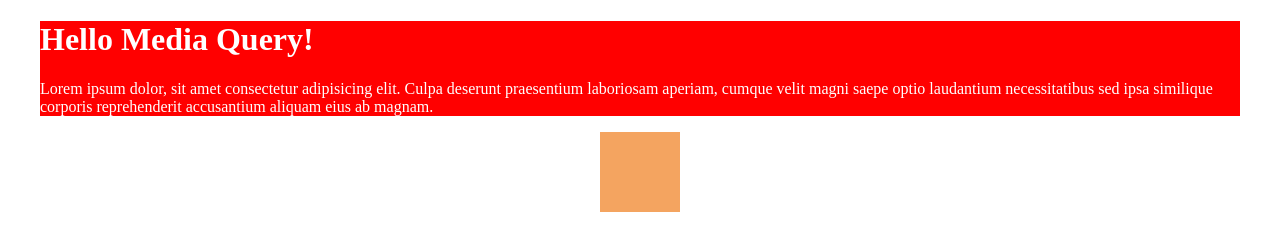
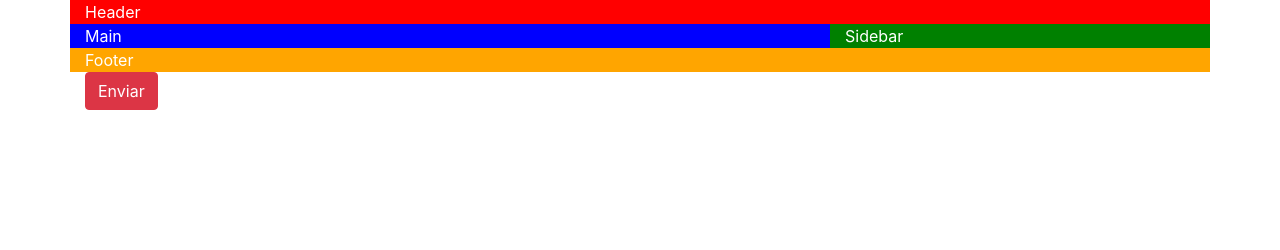
Before and after one commit to kleviribeiro/aula-media-queries-2, a website: page src/index.html in a window 1280 px wide. Drawn offline with nearby package versions, Linux system fonts and the light colour scheme.

Commit message:
Implementado site de estudo do Bootstrap

```diff
--- a/src/index.html
+++ b/src/index.html
@@ -4,20 +4,30 @@
     <meta charset="UTF-8">
     <meta name="viewport" content="width=device-width, initial-scale=1.0">
     <meta http-equiv="X-UA-Compatible" content="ie=edge">
-    <link rel="stylesheet" href="mobile-first.css">
+    <link rel="stylesheet" href="https://stackpath.bootstrapcdn.com/bootstrap/4.4.1/css/bootstrap.min.css" integrity="sha384-Vkoo8x4CGsO3+Hhxv8T/Q5PaXtkKtu6ug5TOeNV6gBiFeWPGFN9MuhOf23Q9Ifjh" crossorigin="anonymous">
     <title>Document</title>
 </head>
 <body>
-    <div class="container">
-        <h1>
-            Hello Media Query!
-        </h1>
+    <div class="container" style="color: white;">
+        <div class="row" style="background: red;">
+            <div class="col">
+                Header
+            </div>
+        </div>
+        <div class="row">
+            <div class="col-12 col-xl-8" style="background: blue;">
+                Main
+            </div>
+            <div class="col col-xl-4" style="background: green;">
+                Sidebar
+            </div>
 
-        <p>
-            Lorem ipsum dolor, sit amet consectetur adipisicing elit. Culpa deserunt praesentium laboriosam aperiam, cumque velit magni saepe optio laudantium necessitatibus sed ipsa similique corporis reprehenderit accusantium aliquam eius ab magnam.
-        </p>
+        </div>
+        <div class="row" style="background: orange;">
+            <div class="col">Footer</div>
+        </div>
+
+        <button class="btn btn-danger">Enviar</button>
     </div>
-
-    <div class="square"></div>
 </body>
 </html>
```
Also changed, not shown: src/mobile-queries/index.html (added, +23 -0 lines), src/mobile-queries/mobile-first.css (renamed from src/mobile-first.css).
